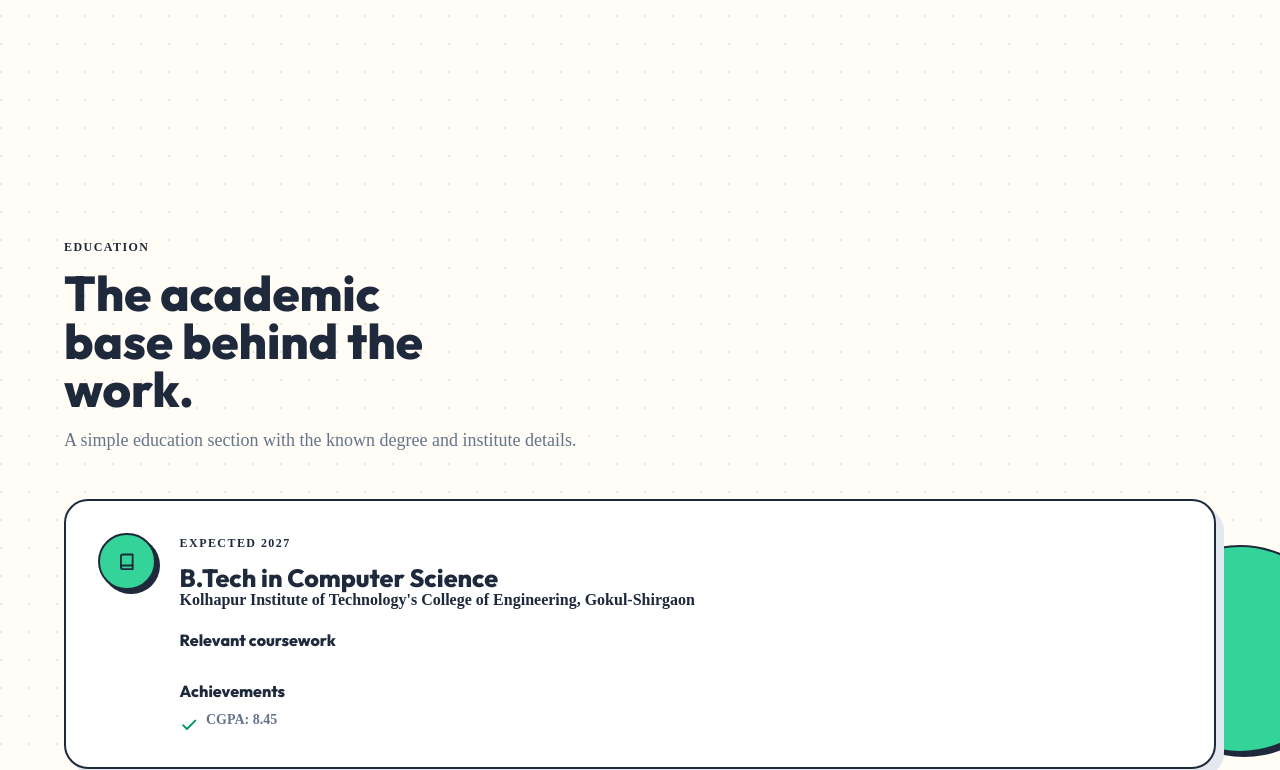
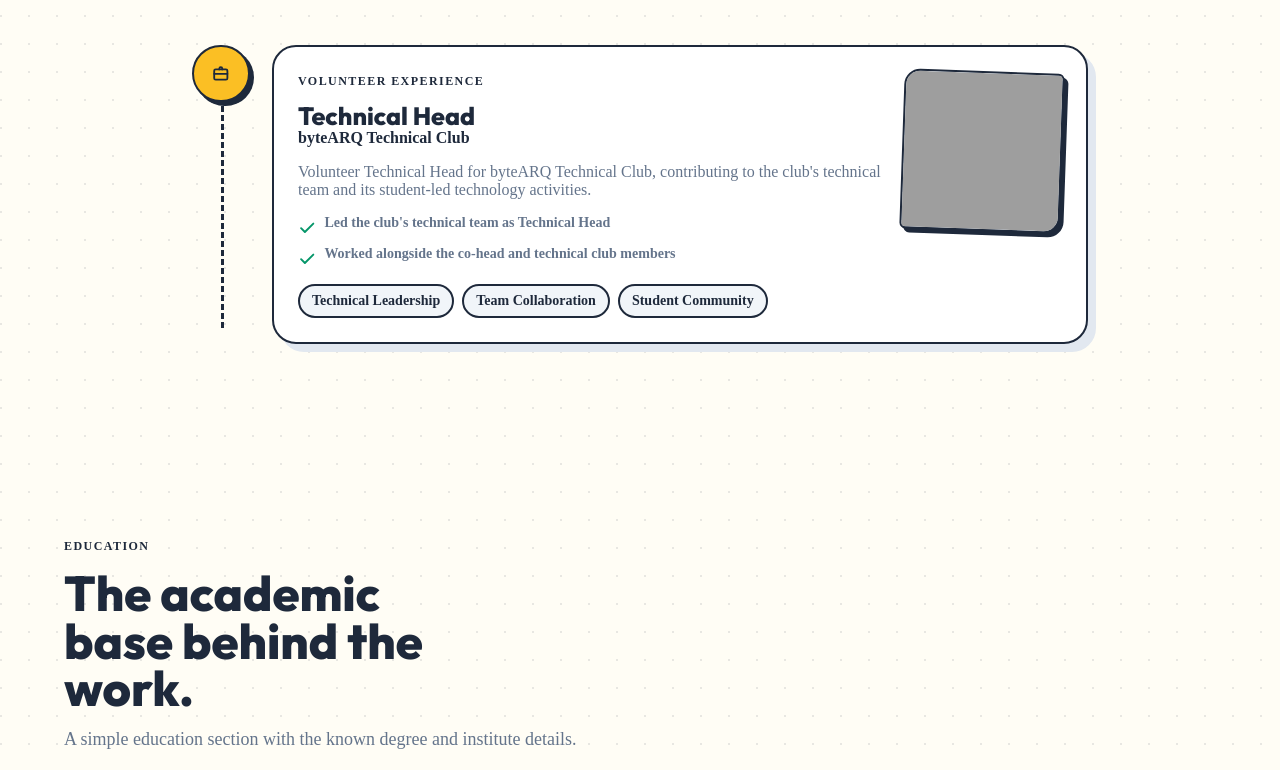
Before and after one commit to sudipkurundwade0101/Portfolio2, a website: page index.html in a window 1280 px wide. Shown: the part 7265-8035 px from the top of the page. Drawn offline with Linux system fonts and the light colour scheme; grey boxes are pictures that could not be loaded.

Commit message:
project img added

```diff
--- a/src/components/ui.js
+++ b/src/components/ui.js
@@ -174,6 +174,13 @@
       <article class="timeline-item reveal" style="--item-index: ${index}">
         <div class="timeline-marker" aria-hidden="true">${icon(index % 2 === 0 ? "briefcase" : "sparkles")}</div>
         <div class="timeline-card sticker-card">
+          ${
+            item.photo
+              ? `<figure class="timeline-card__portrait">
+                  <img src="${escapeHTML(item.photo.src)}" alt="${escapeHTML(item.photo.alt)}" loading="lazy" />
+                </figure>`
+              : ""
+          }
           <p class="card-kicker">${escapeHTML(item.date)}</p>
           <h3>${escapeHTML(item.role)}</h3>
           <p class="timeline-card__company">${escapeHTML(item.company)}</p>
--- a/src/data/portfolioData.js
+++ b/src/data/portfolioData.js
@@ -287,7 +287,24 @@ window.portfolioData = {
       },
     }
   ],
-  experience: [],
+  experience: [
+    {
+      date: "Volunteer Experience",
+      role: "Technical Head",
+      company: "byteARQ Technical Club",
+      description:
+        "Volunteer Technical Head for byteARQ Technical Club, contributing to the club's technical team and its student-led technology activities.",
+      achievements: [
+        "Led the club's technical team as Technical Head",
+        "Worked alongside the co-head and technical club members",
+      ],
+      technologies: ["Technical Leadership", "Team Collaboration", "Student Community"],
+      photo: {
+        src: "assets/bytearq-technical-head.png",
+        alt: "Sudip Kurundwade, Technical Head of byteARQ Technical Club",
+      },
+    },
+  ],
   education: [
     {
       degree: "B.Tech in Computer Science",
@@ -360,6 +377,23 @@ window.portfolioData = {
       ],
       tone: "yellow",
       icon: "trophy",
+    },
+    {
+      title: "2nd Place · NeuronRush",
+      date: "23 September 2024 · Phoenix 2K24, DKTE",
+      description: "Secured 2nd place in NeuronRush during Phoenix 2K24 at DKTE Society's Textile & Engineering Institute, Ichalkaranji.",
+      details: [
+        "Recognized at the Phoenix 2K24 technical event",
+        "Organized by CSA and IEEE Computer Society",
+      ],
+      photos: [
+        {
+          src: "assets/achievements/neuronrush-second-place.jpeg",
+          alt: "Certificate for 2nd place in NeuronRush at Phoenix 2K24",
+        },
+      ],
+      tone: "green",
+      icon: "award",
     }
   ],
 };
--- a/src/styles/main.css
+++ b/src/styles/main.css
@@ -1153,6 +1153,26 @@ p {
 
 .timeline-card {
   padding: var(--space-6);
+}
+
+.timeline-card__portrait {
+  float: right;
+  width: clamp(7rem, 18vw, 10rem);
+  aspect-ratio: 1;
+  margin: 0 0 var(--space-4) var(--space-5);
+  overflow: hidden;
+  border: var(--border-strong);
+  border-radius: var(--radius-md) 6px var(--radius-md) 6px;
+  background: var(--color-muted);
+  box-shadow: var(--shadow-pop);
+  transform: rotate(2deg);
+}
+
+.timeline-card__portrait img {
+  width: 100%;
+  height: 100%;
+  object-fit: cover;
+  object-position: center top;
 }
 
 .timeline-card__company,
@@ -1938,6 +1958,11 @@ p {
     height: 2.9rem;
   }
 
+  .timeline-card__portrait {
+    width: 6.8rem;
+    margin-left: var(--space-4);
+  }
+
   .footer-socials {
     flex-direction: column;
   }
```
Also changed, not shown: scripts/browser-smoke.mjs (+21 -0 lines), assets/achievements/neuronrush-second-place.jpeg (added), 1 other file.
